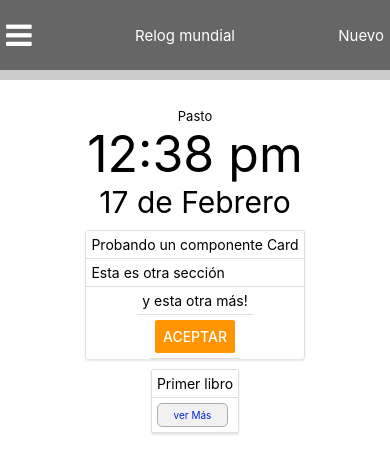
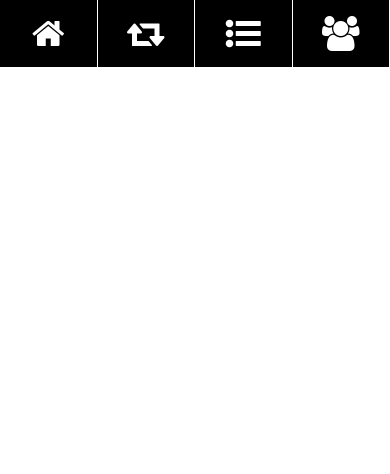
Before and after one commit to davidz1113/diccionario-react-native, a React Native app: screen / in a window 390 px wide. Shown: the top 474 px of the page. Built offline with nearby package versions, Linux system fonts and the light colour scheme.

Commit message:
terminando barra inferior

```diff
--- a/App.js
+++ b/App.js
@@ -13,6 +13,8 @@ import Titulo from './src/components/titulo'
 import Encabezado from './src/components/encabezado'
 import Display from './src/components/display'
 import Card from './src/components/card'
+import Inicio from './src/components/seccion-ahorros/inicio'
+
 
 const instructions = Platform.select({
   ios: 'Press Cmd+R to reload,\n' + 'Cmd+D or shake for dev menu',
@@ -26,11 +28,18 @@ export default class App extends Component<Props> {
   render() {
     return (
       <View>
-        <Encabezado tituloEncabezado={'Relog mundial'}> </Encabezado>
-        <Display ciudad={'Pasto'} hora={'12:38 pm'} fecha={'17 de Febrero'}> </Display>
+        <Inicio></Inicio>
+
+      </View>
 
 
-      </View>
+      /**Vista para el ejercicio de las tarjetas y botones */
+      // <View>
+      //   <Encabezado tituloEncabezado={'Relog mundial'}> </Encabezado>
+      //   <Display ciudad={'Pasto'} hora={'12:38 pm'} fecha={'17 de Febrero'}> </Display>
+      // </View>
+
+
       // <View style={styles.container}>
       //   <Text style={styles.welcome}>Hola mundo COMO ESTAS!</Text>
       //   <Text style={styles.instructions}>To get started, edit App.js</Text>
--- /dev/null
+++ b/src/components/seccion-ahorros/inicio.js
@@ -0,0 +1,19 @@
+import React, { Component } from 'react';
+import { View ,Text} from 'react-native';
+import  BarraInferior  from './lib/Barrainferior';
+
+const Inicio =()=>{
+        return (
+            <View>
+                {/* <Text>Hola mundos</Text> */}
+                <BarraInferior
+                    primero="home"
+                    segundo="retweet"
+                    tercero="list-ul"
+                    cuarto="users"
+                />
+            </View>
+        );
+}
+
+export default Inicio;
--- /dev/null
+++ b/src/components/seccion-ahorros/lib/Barrainferior.js
@@ -0,0 +1,48 @@
+import React from 'react';
+import { View, TouchableOpacity } from 'react-native';
+import Icon from 'react-native-vector-icons/FontAwesome';
+
+const BarraInferior = (props) => {
+    const { contenedor, item } = styles;
+
+    return (
+        <View style={contenedor}>
+            <TouchableOpacity style={item}>
+                <Icon name={props.primero} size={35} color='#fff' />
+            </TouchableOpacity>
+            <TouchableOpacity style={item}>
+                <Icon name={props.segundo} size={35} color='#fff' />
+            </TouchableOpacity>
+            <TouchableOpacity style={item}>
+                <Icon name={props.tercero} size={35} color='#fff' />
+            </TouchableOpacity>
+            <TouchableOpacity style={item}>
+                <Icon name={props.cuarto} size={35} color='#fff' />
+            </TouchableOpacity>
+        </View>
+
+    );
+}
+
+/**
+ * Objeto para manejar los estilos del componente de la barra inferior,
+ * todos los elementos se deben ubicar como una file, es decir alineados
+ * horizontalmente
+ */
+const styles = {
+    contenedor: {
+        height: 67,
+        backgroundColor: '#000',
+        flexDirection: 'row'
+    },
+    item: {
+        flex: 1,
+        alignItems: 'center',
+        justifyContent: 'center',
+        borderRightWidth: 1,
+        borderRightColor: '#fff'
+    }
+
+}
+
+export default BarraInferior;
```
